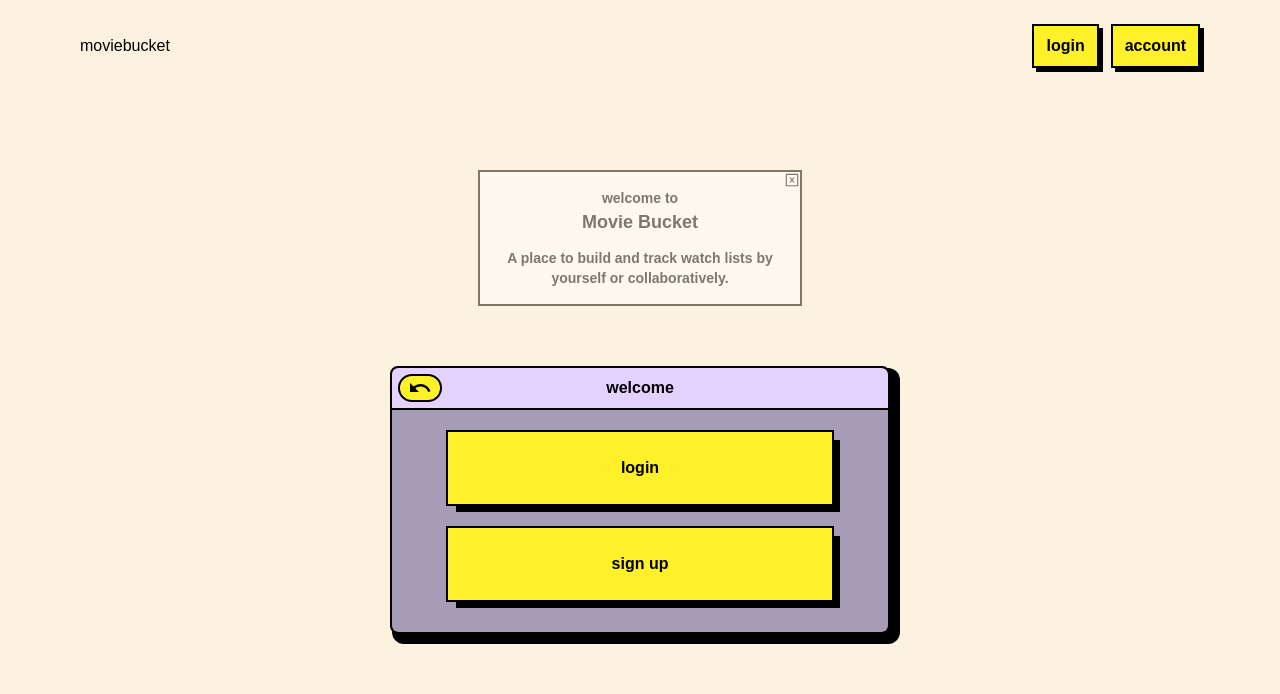
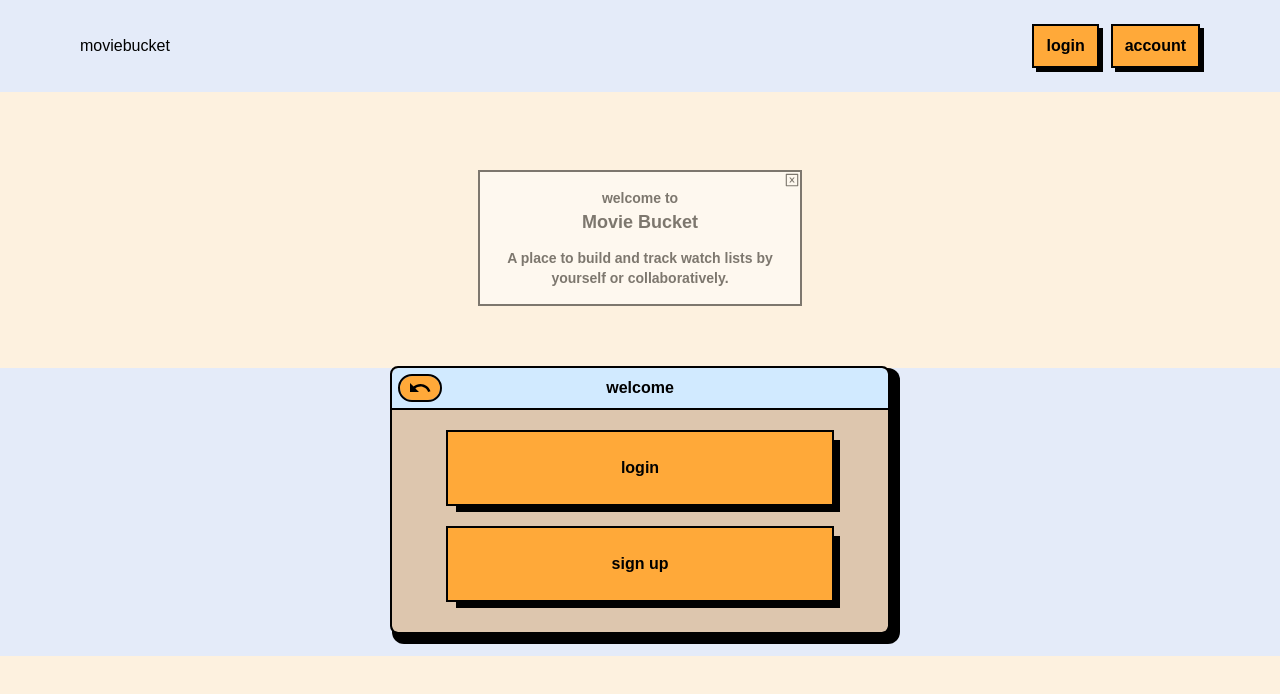
Before and after one commit to thwilson3/movie_bucket_frontend, a React (Vite) app: page / in a window 1280 px wide. Shown: the top 694 px of the page. Built offline with nearby package versions, Linux system fonts and the light colour scheme; a web font is replaced by a local one; what ldrs would draw is missing.

Commit message:
update color scheme

```diff
--- a/tailwind.config.js
+++ b/tailwind.config.js
@@ -6,15 +6,12 @@ export default {
   theme: {
     extend: {
       colors: {
-        primary:'#fff129',
+        primary:'#ffa939',
         secondary: '#4a4a4a',
-        accent: '#e5d1ff',
-        secondAccent: '#a79cb6',
-        background: '#fdf1df'
+        accent: '#d1eaff',
+        secondAccent: '#ddc6ae',
+        background: '#e4ebf9'
       },
-      // fontFamily: {
-      //   mono: ['var(--font-SF-Mono)']
-      // },
       dropShadow: {
         primaryGlow: "0 0 3px #ff9d42",
         whiteGlow: "0 0 3px #b5c0b7",
```
